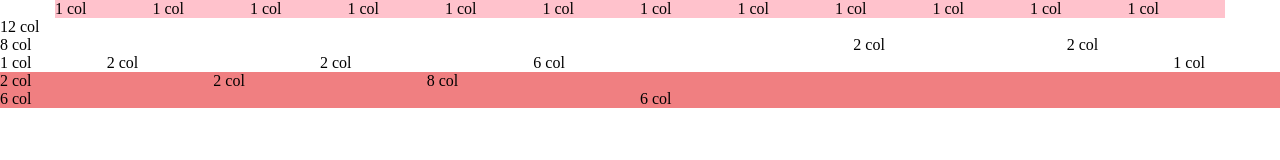
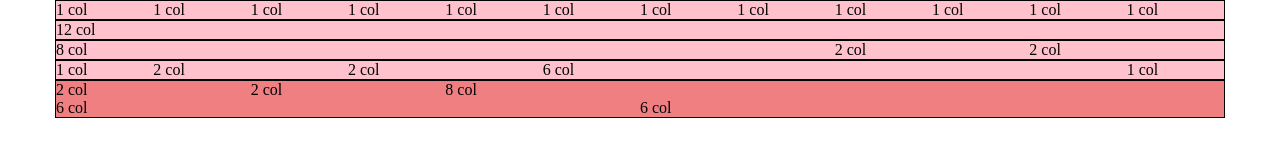
Before and after one commit to Cargalher/html-css-12bool, a plain HTML site: page index.html in a window 1280 px wide. Drawn offline with Linux system fonts and the light colour scheme.

Commit message:
html checked

```diff
--- a/index.html
+++ b/index.html
@@ -12,9 +12,6 @@
     <div class="container">
         <main>
             <div class="row">
-                <div class="col-1">
-                    <p>1 col</p>
-                </div>
                 <div class="col-1"><p>1 col</p></div>
                 <div class="col-1"><p>1 col</p></div>
                 <div class="col-1"><p>1 col</p></div>
@@ -26,7 +23,8 @@
                 <div class="col-1"><p>1 col</p></div>
                 <div class="col-1"><p>1 col</p></div>
                 <div class="col-1"><p>1 col</p></div>
-                </div>
+                <div class="col-1"><p>1 col</p></div>
+
             </div>
             <div class="row">
                 <div class="col-12">
@@ -47,6 +45,7 @@
 
             </div>
         </main>
+
         <footer>
             <div class="row">
                 <div class="col-2"><p>2 col</p></div>
--- a/style.css
+++ b/style.css
@@ -4,3 +4,6 @@ main{
 footer{
     background-color: hsl(359deg 79% 72%);
 }
+.row{
+    border: 1px solid black;
+}
```
